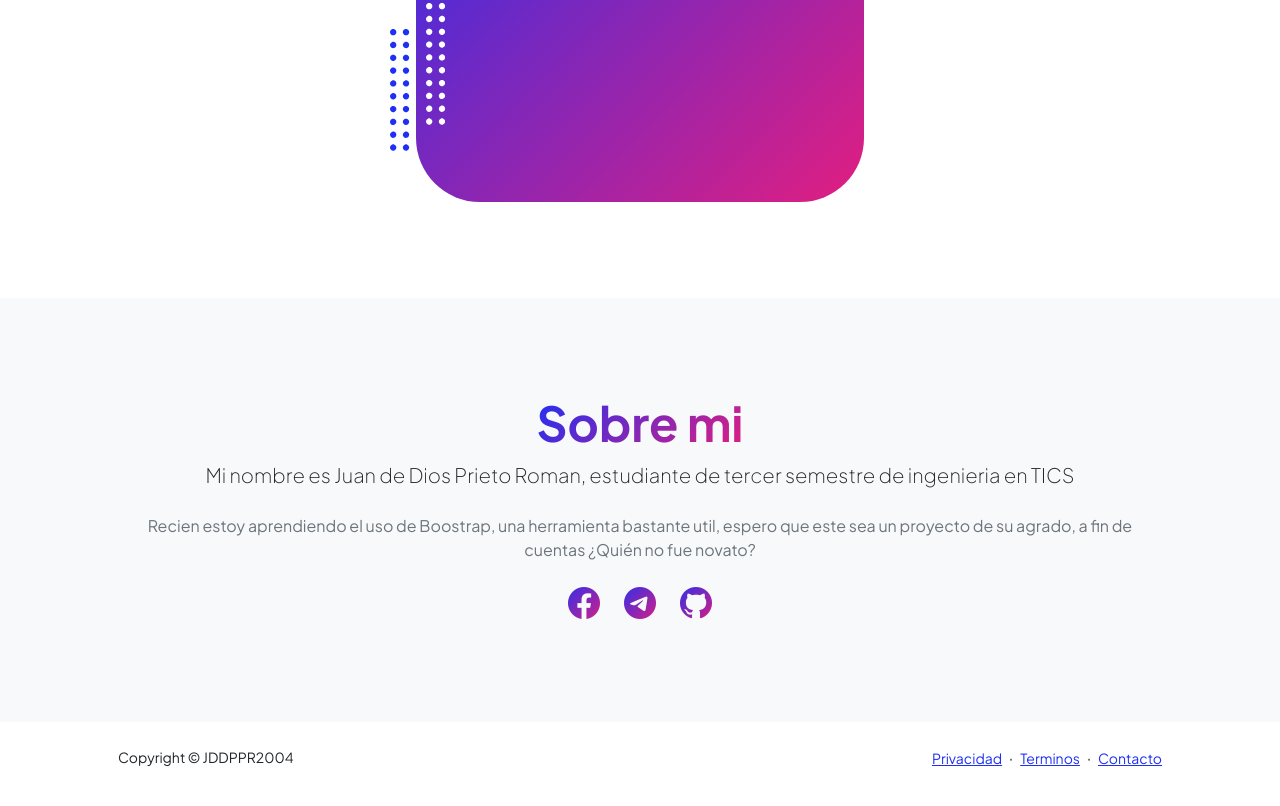
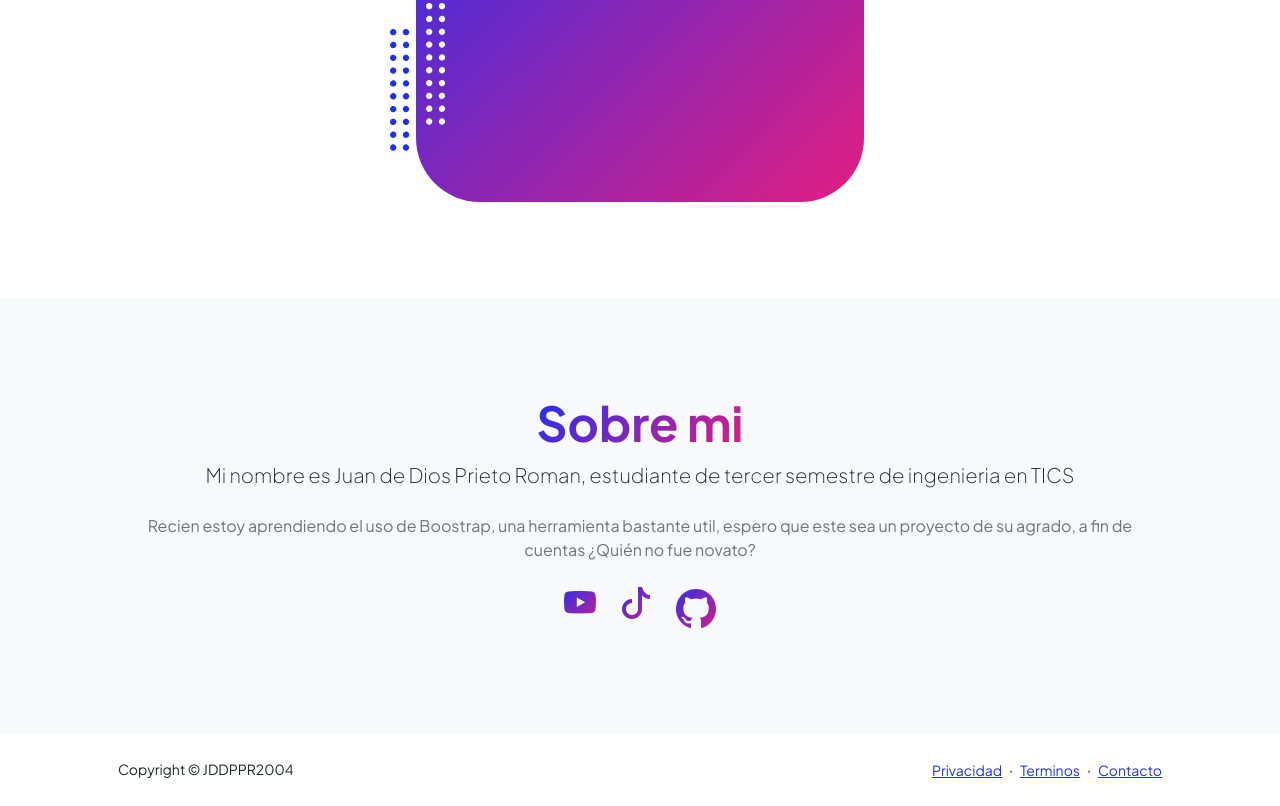
Before and after one commit to JUANPRIROM/EstructuraDDTOS, a plain HTML site: page Pagina Web Arboles y Grafos/Arboles y grafox/index.html in a window 1280 px wide. Shown: the part 690-1496 px from the top of the page. Drawn offline with nearby package versions, Linux system fonts and the light colour scheme.

Commit message:
PAGINA WEB

```diff
--- a/Pagina Web Arboles y Grafos/startbootstrap-personal-gh-pages/index.html
+++ b/Pagina Web Arboles y Grafos/Arboles y grafox/index.html
@@ -187,9 +187,11 @@
                                 <p class="lead fw-light mb-4">Mi nombre es Juan de Dios Prieto Roman, estudiante de tercer semestre de ingenieria en TICS</p>
                                 <p class="text-muted">Recien estoy aprendiendo el uso de Boostrap, una herramienta bastante util, espero que este sea un proyecto de su agrado, a fin de cuentas ¿Quién no fue novato?</p>
                                 <div class="d-flex justify-content-center fs-2 gap-4">
-                                    <a class="text-gradient" href="#!"><i class="bi bi-facebook"></i></a>
-                                    <a class="text-gradient" href="#!"><i class="bi bi-telegram"></i></a>
-                                    <a class="text-gradient" href="#!"><i class="bi bi-github"></i></a>
+                                    <a class="text-gradient" href="https://www.youtube.com/channel/UCZHV-10NhTo24S7LlhMbZpw"><i class="bi bi-youtube"></i></a>
+                                    <a class="text-gradient" href="https://www.tiktok.com/@jp17pr"><i class="bi bi-tiktok"></i></a>
+                                    <a class="text-gradient" href="https://github.com/JUANPRIROM">
+                                        <span class="bi bi-github fs-1"></span>
+                                    </a>
                                 </div>
                             </div>
                         </div>
```
Also changed, not shown: Pagina Web Arboles y Grafos/Arboles y grafox/algoritmo.html (renamed from Pagina Web Arboles y Grafos/startbootstrap-personal-gh-pages/algoritmo.html), Pagina Web Arboles y Grafos/Arboles y grafox/assets/Arbol.png (renamed from Pagina Web Arboles y Grafos/startbootstrap-personal-gh-pages/assets/Arbol.png), Pagina Web Arboles y Grafos/Arboles y grafox/assets/arbolito.png (renamed from Pagina Web Arboles y Grafos/startbootstrap-personal-gh-pages/assets/arbolito.png), Pagina Web Arboles y Grafos/Arboles y grafox/assets/slime.ico (renamed from Pagina Web Arboles y Grafos/startbootstrap-personal-gh-pages/assets/slime.ico), Pagina Web Arboles y Grafos/Arboles y grafox/colas.html (renamed from Pagina Web Arboles y Grafos/startbootstrap-personal-gh-pages/colas.html), Pagina Web Arboles y Grafos/Arboles y grafox/contact.html (renamed from Pagina Web Arboles y Grafos/startbootstrap-personal-gh-pages/contact.html), Pagina Web Arboles y Grafos/Arboles y grafox/css/styles.css (renamed from Pagina Web Arboles y Grafos/startbootstrap-personal-gh-pages/css/styles.css), Pagina Web Arboles y Grafos/Arboles y grafox/js/scripts.js (renamed from Pagina Web Arboles y Grafos/startbootstrap-personal-gh-pages/js/scripts.js), Pagina Web Arboles y Grafos/Arboles y grafox/metodo.html (renamed from Pagina Web Arboles y Grafos/startbootstrap-personal-gh-pages/metodo.html), Pagina Web Arboles y Grafos/Arboles y grafox/pilas.html (renamed from Pagina Web Arboles y Grafos/startbootstrap-personal-gh-pages/pilas.html), Pagina Web Arboles y Grafos/Arboles y grafox/projects.html (renamed from Pagina Web Arboles y Grafos/startbootstrap-personal-gh-pages/projects.html), Pagina Web Arboles y Grafos/Arboles y grafox/recursividad.html (renamed from Pagina Web Arboles y Grafos/startbootstrap-personal-gh-pages/recursividad.html), Pagina Web Arboles y Grafos/Arboles y grafox/resume.html (renamed from Pagina Web Arboles y Grafos/startbootstrap-personal-gh-pages/resume.html).
